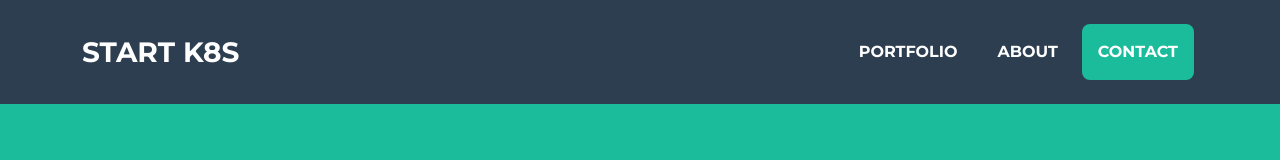
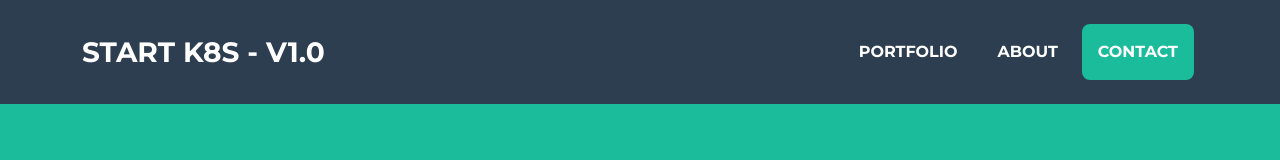
Before and after one commit to masalinas/poc-training-jenkins-web-service, a plain HTML site: page index.html in a window 1280 px wide. Shown: the top 160 px of the page. Drawn offline with nearby package versions, Linux system fonts and the light colour scheme.

Commit message:
last commit

```diff
--- a/index.html
+++ b/index.html
@@ -20,7 +20,7 @@
         <!-- Navigation-->
         <nav class="navbar navbar-expand-lg bg-secondary text-uppercase fixed-top" id="mainNav">
             <div class="container">
-                <a class="navbar-brand" href="#page-top">Start k8S</a>
+                <a class="navbar-brand" href="#page-top">Start k8S - v1.0</a>
                 <button class="navbar-toggler text-uppercase font-weight-bold bg-primary text-white rounded" type="button" data-bs-toggle="collapse" data-bs-target="#navbarResponsive" aria-controls="navbarResponsive" aria-expanded="false" aria-label="Toggle navigation">
                     Menu
                     <i class="fas fa-bars"></i>
```
Also changed, not shown: 1 other file.
